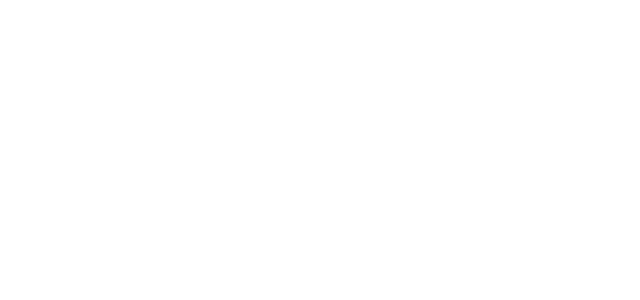
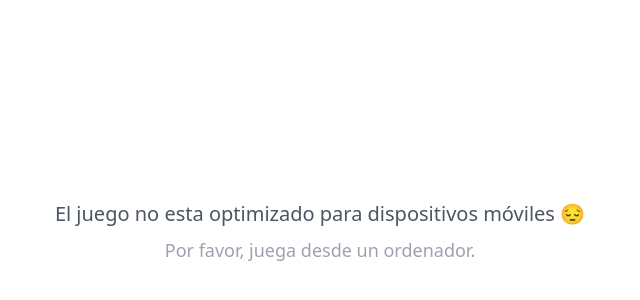
Before and after one commit to RafaElZgz/daw-dwec-solitario, a Nuxt app: page /mobile in a window 1280 px wide. Before the commit this address had no page. Shown: the part 168-468 px from the top of the page, without its empty margins (320-960 px from the left). Built offline with nearby package versions, Linux system fonts and the light colour scheme.

Commit message:
Añadida comprobación del tamaño del dispositivo.

```diff
--- a/src/pages/index.vue
+++ b/src/pages/index.vue
@@ -31,7 +31,7 @@ const suits = ['oval', 'circle', 'square', 'hexagon'];
 */
 
 // Constants
-const cards_per_suite = 1;
+const cards_per_suite = 12;
 const amount_cards = cards_per_suite * suits.length;
 
 // Valid configuration check
@@ -402,11 +402,11 @@ function updateTime() {
 onMounted(() => {
     initModals();
     setInterval(() => updateTime(), 1000);
+
     if (window.screen.availWidth < 800) {
-        alert(
-            'El juego no está optimizado para pantallas pequeñas.\n\nPor favor, juega en un dispositivo con una pantalla más grande.'
-        );
+        navigateTo('mobile');
     }
+
     start();
 
     best_time = parseInt(localStorage.getItem('best_time') || '-1');
--- /dev/null
+++ b/src/pages/mobile.vue
@@ -0,0 +1,15 @@
+<script></script>
+<template>
+    <div>
+        <main class="flex h-screen">
+            <div class="px-4 m-auto space-y-2 text-center">
+                <h1 class="text-xl text-gray-600">
+                    El juego no esta optimizado para dispositivos móviles 😔
+                </h1>
+                <h2 class="text-lg text-gray-400">
+                    Por favor, juega desde un ordenador.
+                </h2>
+            </div>
+        </main>
+    </div>
+</template>
```
